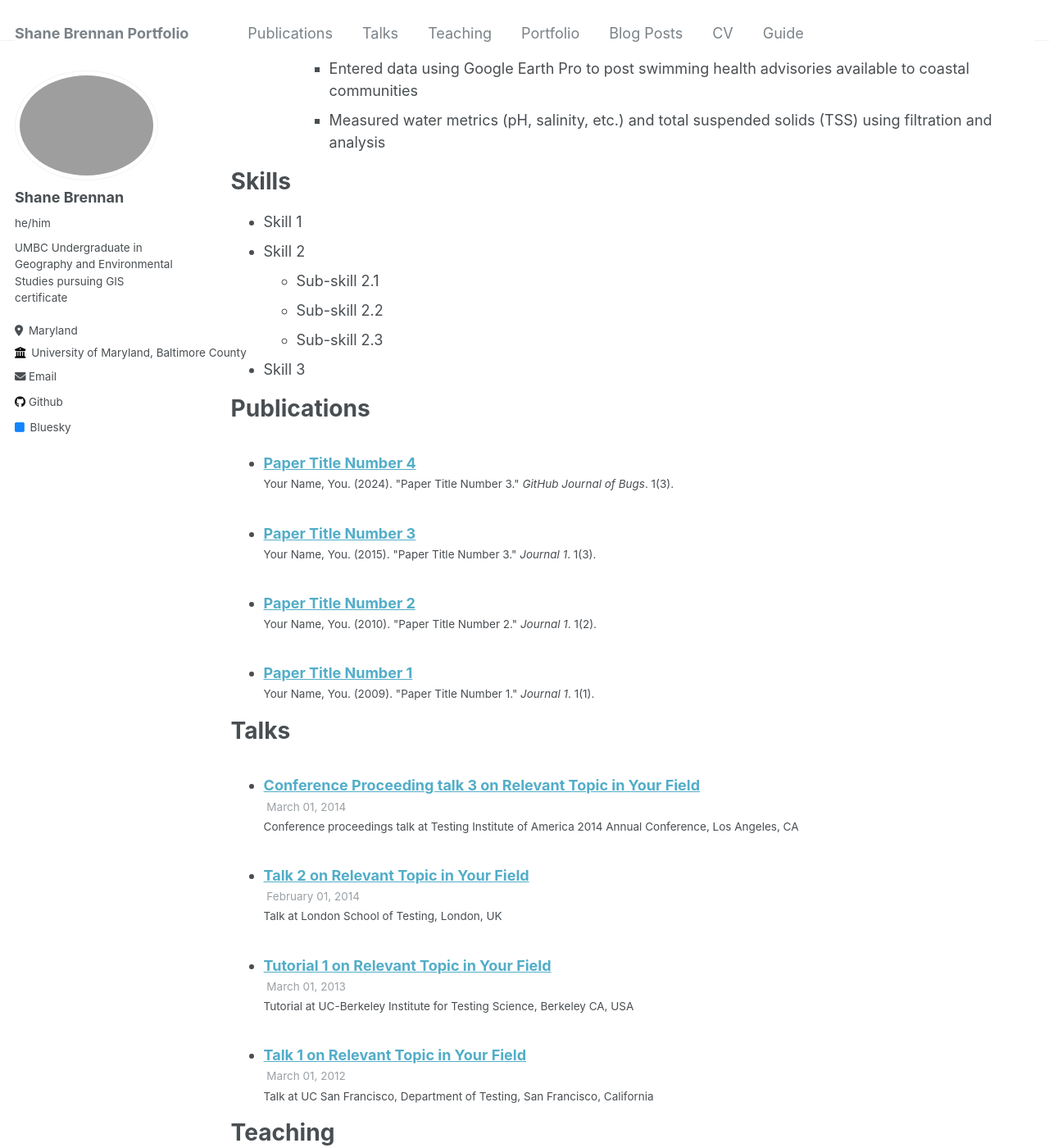
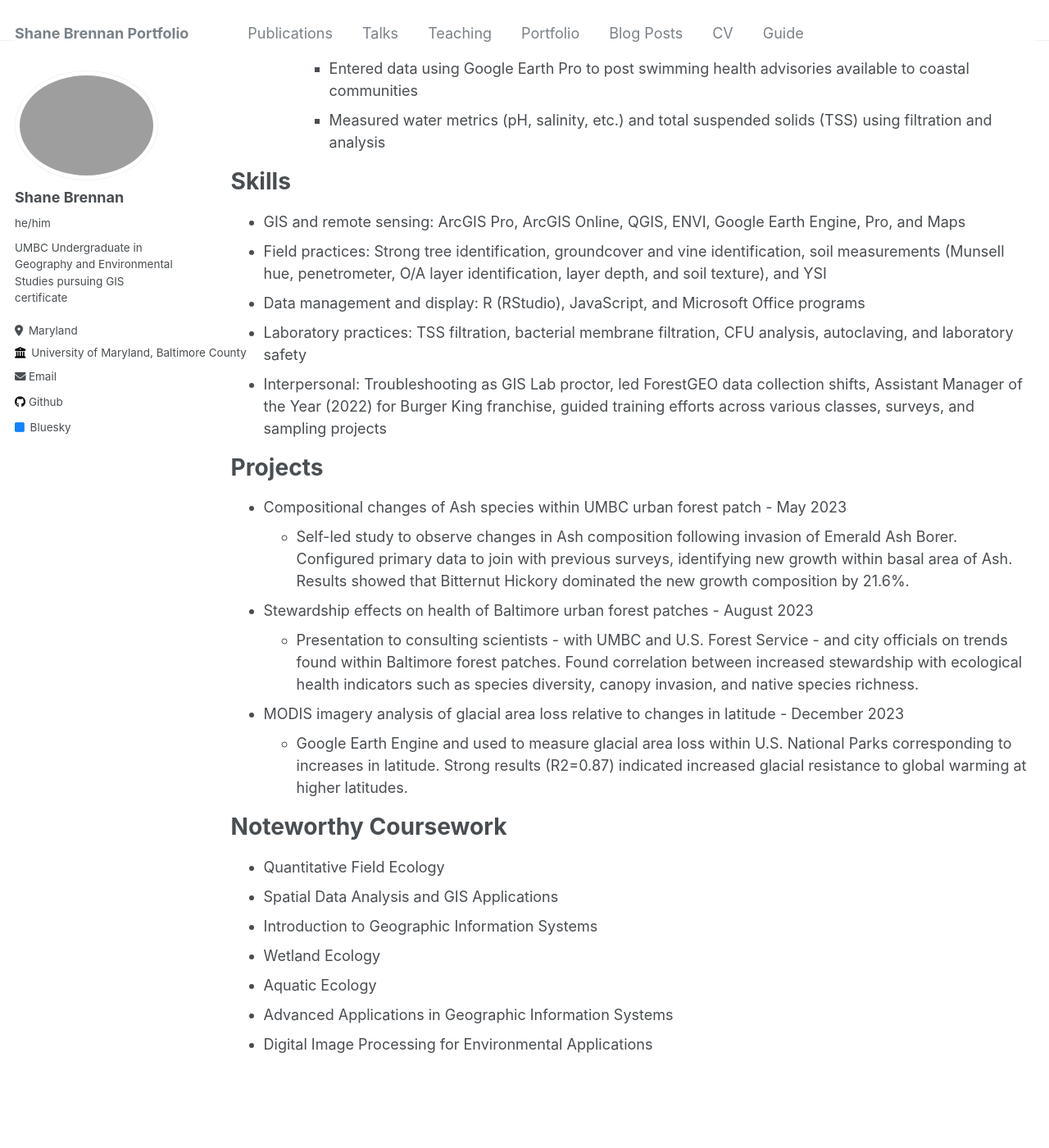
Before and after one commit to ShaneBren/ShaneBre.github.io, a Jekyll site: the page built from _pages/cv.md, in a window 1280 px wide and 1400 px high, scrolled down 1044 px. Shown: the whole window at 82% size. Built offline with Jekyll 4.4.1, drawn with Linux system fonts in a browser that asks for light colours; some of the changed text lies outside the part shown.

Commit message:
Update cv.md

```diff
--- a/_pages/cv.md
+++ b/_pages/cv.md
@@ -42,31 +42,31 @@ showing changes in forest patch health over time
 
 Skills
 ======
-* Skill 1
-* Skill 2
-  * Sub-skill 2.1
-  * Sub-skill 2.2
-  * Sub-skill 2.3
-* Skill 3
+* GIS and remote sensing: ArcGIS Pro, ArcGIS Online, QGIS, ENVI, Google Earth Engine, Pro, and Maps
+* Field practices: Strong tree identification, groundcover and vine identification, soil measurements (Munsell hue, penetrometer, O/A layer identification, layer depth, and soil texture), and YSI
+* Data management and display: R (RStudio), JavaScript, and Microsoft Office programs
+* Laboratory practices: TSS filtration, bacterial membrane filtration, CFU analysis, autoclaving, and laboratory safety
+* Interpersonal: Troubleshooting as GIS Lab proctor, led ForestGEO data collection shifts, Assistant Manager of the Year (2022) for Burger King franchise, guided training efforts across various classes, surveys, and sampling projects
 
-Publications
+Projects
 ======
-  <ul>{% for post in site.publications reversed %}
-    {% include archive-single-cv.html %}
-  {% endfor %}</ul>
+* Compositional changes of Ash species within UMBC urban forest patch - May 2023
+  * Self-led study to observe changes in Ash composition following invasion of Emerald Ash Borer. Configured primary data to join with previous surveys, identifying new growth within basal area of Ash. Results showed that Bitternut Hickory dominated the new growth composition by 21.6%.
 
-Talks
+* Stewardship effects on health of Baltimore urban forest patches - August 2023
+  * Presentation to consulting scientists - with UMBC and U.S. Forest Service - and city officials on trends found within Baltimore forest patches. Found correlation between increased stewardship with ecological health indicators such as species diversity, canopy invasion, and native species richness.
+
+* MODIS imagery analysis of glacial area loss relative to changes in latitude - December 2023
+  * Google Earth Engine and used to measure glacial area loss within U.S. National Parks corresponding to increases in latitude. Strong results (R2=0.87) indicated increased glacial resistance to global warming at higher latitudes.
+
+Noteworthy Coursework
 ======
-  <ul>{% for post in site.talks reversed %}
-    {% include archive-single-talk-cv.html  %}
-  {% endfor %}</ul>
-
-Teaching
-======
-  <ul>{% for post in site.teaching reversed %}
-    {% include archive-single-cv.html %}
-  {% endfor %}</ul>
-
-Service and leadership
-======
-* Currently signed in to 43 different slack teams
+* Quantitative Field Ecology
+* Spatial Data Analysis and GIS Applications
+* Introduction to Geographic Information Systems
+* Wetland Ecology
+* Aquatic Ecology
+* Advanced Applications in Geographic Information
+Systems
+* Digital Image Processing for Environmental
+Applications
```
